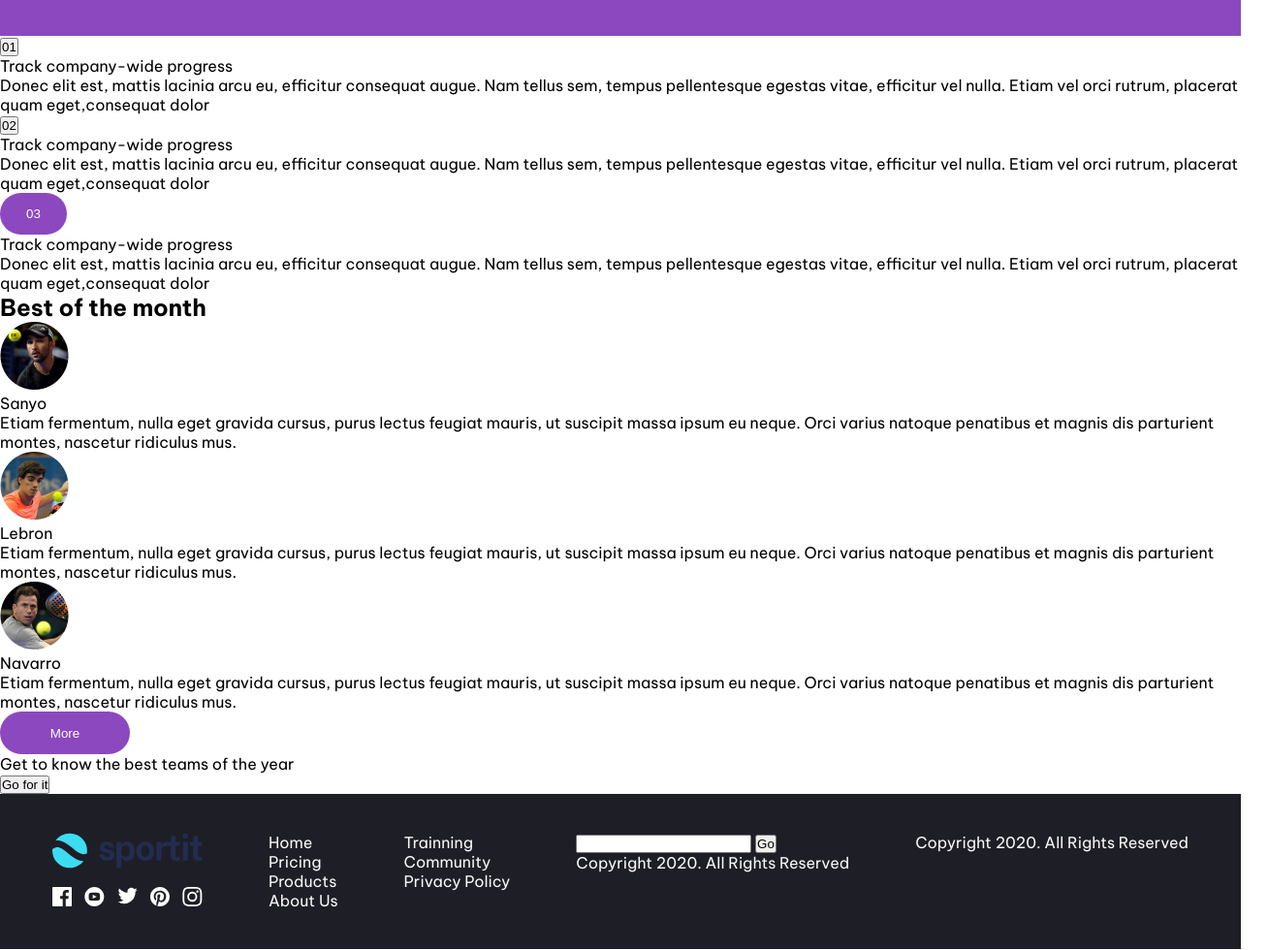
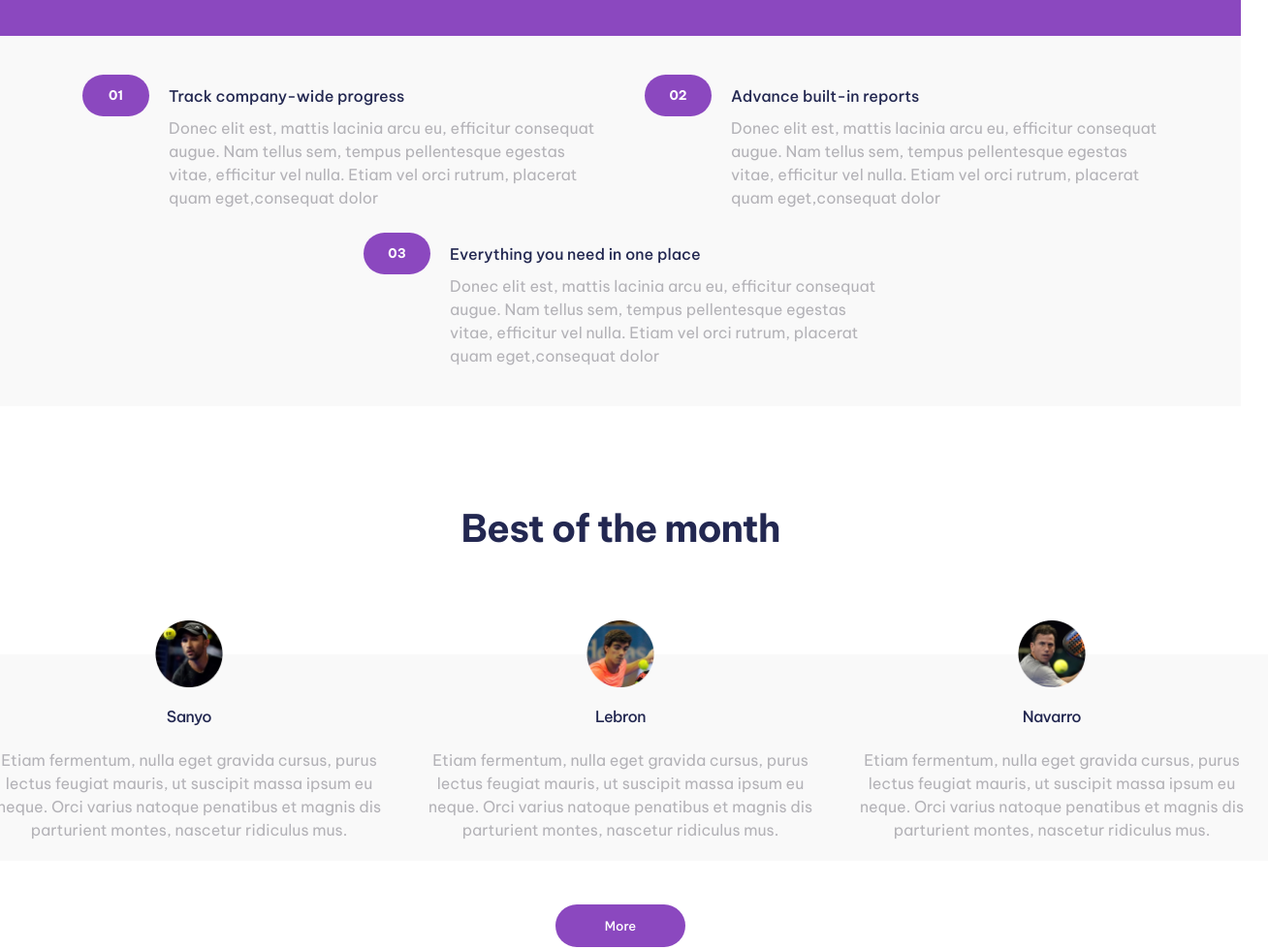
Before and after one commit to darkfer30/ClaseIntegradoraFront, a plain HTML site: page index.html in a window 1280 px wide. Shown: the part 911-1891 px from the top of the page at 97% size, 1308 px wide, since content can reach past the window. Drawn offline with Linux system fonts and the light colour scheme.

Commit message:
Parte de estilos acabada

```diff
--- a/css/styles.css
+++ b/css/styles.css
@@ -52,7 +52,9 @@ body {
   border: none;
   box-shadow: 0px 4px 7px rgba(0, 0, 0, 0.25);
   font-weight: 500;
+  font-size: 13px;
   cursor: pointer;
+  font-family: inherit;
 }
 
 .clase_boton {
@@ -64,6 +66,9 @@ body {
   border: none;
   border-radius: 50px;
   cursor: pointer;
+  font-family: inherit;
+  font-size: 13px;
+  font-weight: 500;
 }
 /* Fin estilos del header */
 /* Estilos section_tennista */
@@ -92,6 +97,7 @@ body {
     font-weight: 700;
     letter-spacing: -2px;
     line-height: 1.14;
+    color: var(--azul-muy-oscuro);
   }
   p {
     width: 450px;
@@ -104,6 +110,8 @@ body {
   color: var(--variante-gris-claro);
   display: flex;
   justify-content: space-around;
+  align-items: center;
+  gap: 40px;
   padding: 40px 220px;
   h2 {
     width: 460px;
@@ -117,17 +125,102 @@ body {
   }
 }
 /* Fin estilos section_pros1 */
-/*Estilos Section Pros2*/
-.boton_section_pros2 {
+/*Estilos section_pros2*/
+.section_pros2 {
+  margin: 0 auto;
+  padding: 40px 0px;
+  background-color: var(--variante-gris-claro);
+}
+.section_pros2_top {
+  display: flex;
+  justify-content: center;
+  gap: 50px;
+}
+.section_pros2_bottom {
+  display: flex;
+  justify-content: center;
+  gap: 50px;
+  margin-top: 24px;
+}
+.section_pros2_card {
+  width: 530px;
+}
+.section_pros2_card_title {
+  display: flex;
+  align-items: center;
+}
+.section_pros2_card_title button {
   width: 69px;
   height: 43px;
-  background-color: #8b48bf;
-  color: #ffffff;
-  padding: 10px 25px 10px 25px;
+  background-color: var(--violeta);
+  color: white;
   border: none;
   border-radius: 30px;
   cursor: pointer;
+  font-weight: 700;
+  font-family: inherit;
 }
+.section_pros2_card_title p {
+  font-weight: 500;
+  margin-left: 20px;
+  color: var(--azul-muy-oscuro);
+}
+.section_pros2_card_body {
+  line-height: 1.5;
+  padding-left: 89px;
+  color: #B3B2B7;
+}
+/*Fin estilos section_pros2*/
+/*Estilos section_best*/
+.section_best {
+  display: flex;
+  flex-direction: column;
+  justify-content: center;
+  align-items: center;
+  padding: 97px 0px 180px 0px;
+  color: var(--azul-muy-oscuro);
+}
+.section_best h2 {
+  font-size: 39px;
+  font-weight: 700;
+  line-height: 1.5;
+  letter-spacing: -1px;
+  color: var(--azul-muy-oscuro);
+}
+.section_best_comments {
+  display: flex;
+  background-color: var(--variante-gris-claro);
+  margin: 100px 0px 45px 0px;
+}
+.section_best_comments_card {
+  width: 445px;
+  padding: 52px 20px 20px 20px;
+  display: flex;
+  flex-direction: column;
+  align-items: center;
+  position: relative;
+}
+.section_best_comments_card img {
+  width: 100%;
+  height: auto;
+  max-width: 70px;
+  position: absolute;
+  top: -35px;
+}
+.section_best_comments_card p:first-of-type {
+  font-weight: 500;
+  line-height: 1.5;
+  letter-spacing: -.5px;
+  color: var(--azul-muy-oscuro);
+}
+.section_best_comments_card p:last-of-type {
+  font-weight: 400;
+  line-height: 1.5;
+  color: #B3B2B7;
+  text-align: center;
+  margin-top: 21px;
+}
+/*Fin estilos section_best*/
 
 /*footer*/
 footer {
--- a/index.html
+++ b/index.html
@@ -46,48 +46,49 @@
     </section>
 
     <section class="section_pros2">
-      <div>
+      <div class="section_pros2_top">
         <div class="section_pros2_card">
-          <button class="section_pros2_button">01</button>
-          <div>
+          <div class="section_pros2_card_title">
+            <button>01</button>
             <p>Track company-wide progress</p>
-            <p>
-              Donec elit est, mattis lacinia arcu eu, efficitur consequat augue.
-              Nam tellus sem, tempus pellentesque egestas vitae, efficitur vel
-              nulla. Etiam vel orci rutrum, placerat quam eget,consequat dolor
-            </p>
           </div>
+          <p class="section_pros2_card_body">
+            Donec elit est, mattis lacinia arcu eu, efficitur consequat augue.
+            Nam tellus sem, tempus pellentesque egestas vitae, efficitur vel
+            nulla. Etiam vel orci rutrum, placerat quam eget,consequat dolor
+          </p>
         </div>
         <div class="section_pros2_card">
-          <button class="section_pros2_button">02</button>
-          <div>
-            <p>Track company-wide progress</p>
-            <p>
-              Donec elit est, mattis lacinia arcu eu, efficitur consequat augue.
-              Nam tellus sem, tempus pellentesque egestas vitae, efficitur vel
-              nulla. Etiam vel orci rutrum, placerat quam eget,consequat dolor
-            </p>
+          <div class="section_pros2_card_title">
+            <button>02</button>
+            <p>Advance built-in reports</p>
           </div>
+          <p class="section_pros2_card_body">
+            Donec elit est, mattis lacinia arcu eu, efficitur consequat augue.
+            Nam tellus sem, tempus pellentesque egestas vitae, efficitur vel
+            nulla. Etiam vel orci rutrum, placerat quam eget,consequat dolor
+          </p>
         </div>
       </div>
-      <div>
+      <div class="section_pros2_bottom">
         <div class="section_pros2_card">
-          <button class="boton_section_pros2">03</button>
-          <div>
-            <p>Track company-wide progress</p>
-            <p>
-              Donec elit est, mattis lacinia arcu eu, efficitur consequat augue.
-              Nam tellus sem, tempus pellentesque egestas vitae, efficitur vel
-              nulla. Etiam vel orci rutrum, placerat quam eget,consequat dolor
-            </p>
+          <div class="section_pros2_card_title">
+            <button>03</button>
+            <p>Everything you need in one place</p>
           </div>
+          <p class="section_pros2_card_body">
+            Donec elit est, mattis lacinia arcu eu, efficitur consequat augue.
+            Nam tellus sem, tempus pellentesque egestas vitae, efficitur vel
+            nulla. Etiam vel orci rutrum, placerat quam eget,consequat dolor
+          </p>
         </div>
       </div>
     </section>
+
     <section class="section_best">
       <h2>Best of the month</h2>
-      <div>
-        <div class="card_comment">
+      <div class="section_best_comments">
+        <div class="section_best_comments_card">
           <img src="./img/avatar-sanyo.png" alt="Sanyo" />
           <p>Sanyo</p>
           <p>
@@ -96,7 +97,7 @@
             penatibus et magnis dis parturient montes, nascetur ridiculus mus.
           </p>
         </div>
-        <div class="card_comment">
+        <div class="section_best_comments_card">
           <img src="./img/avatar.lebron.png" alt="Lebron" />
           <p>Lebron</p>
           <p>
@@ -105,7 +106,7 @@
             penatibus et magnis dis parturient montes, nascetur ridiculus mus.
           </p>
         </div>
-        <div class="card_comment">
+        <div class="section_best_comments_card">
           <img src="./img/avatar-navarro.png" alt="Navarro" />
           <p>Navarro</p>
           <p>
@@ -117,6 +118,7 @@
       </div>
       <button class="clase_boton">More</button>
     </section>
+
     <section class="section_year">
       <p>Get to know the best teams of the year</p>
       <button>Go for it</button>
```
